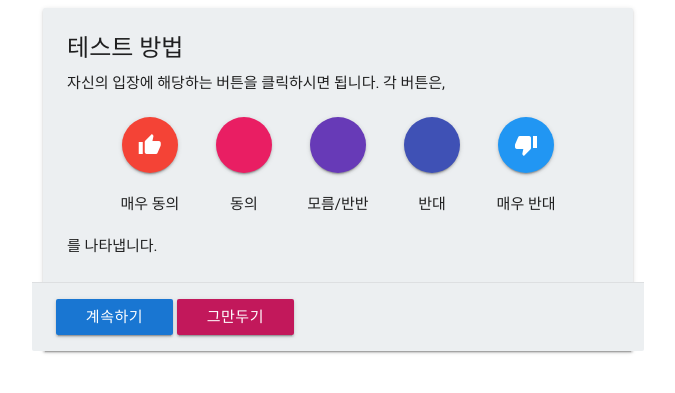
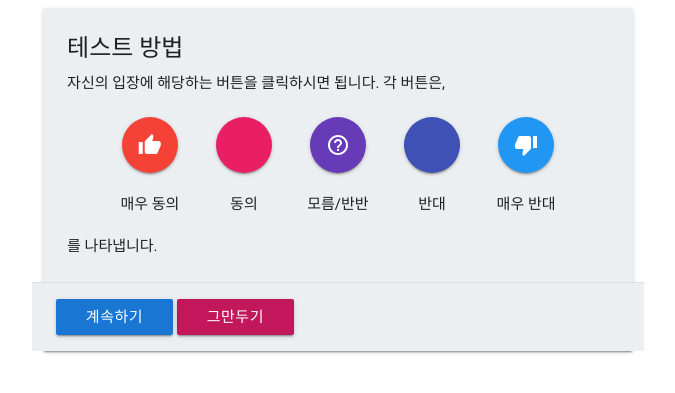
Before and after one commit to soma0sd/Freethinker-N-Value, a Jekyll site: the page built from start.html, in a window 1280 px wide. Shown: the top 393 px of the page, without its empty margins (302-977 px from the left). Built offline with Jekyll 4.4.1, drawn with Linux system fonts in a browser that asks for light colours; nearby versions of some CDN libraries.

Commit message:
서식 변경 3

```diff
--- a/start.html
+++ b/start.html
@@ -18,6 +18,7 @@ layout: default
            </button></div>
          <div class="col s2">
            <button class="btn-floating btn-large waves-effect waves-light deep-purple">
+             <i class="material-icons">help_outline</i>
            </button></div>
          <div class="col s2">
            <button class="btn-floating btn-large waves-effect waves-light indigo">
```
